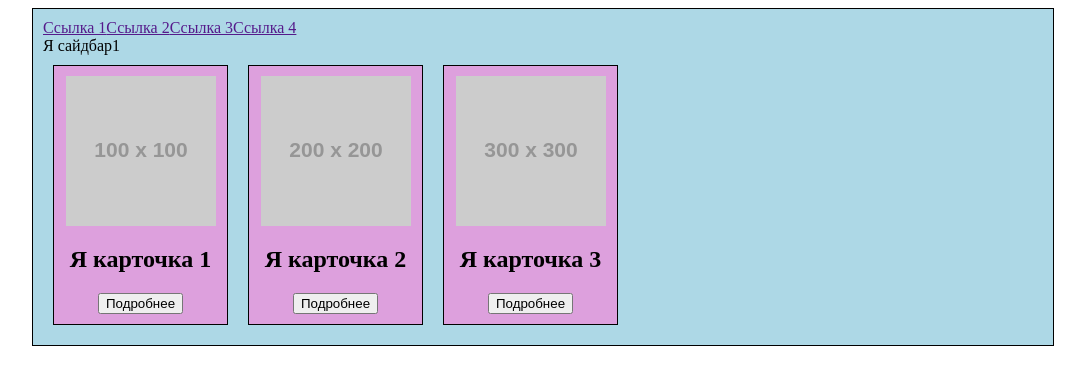
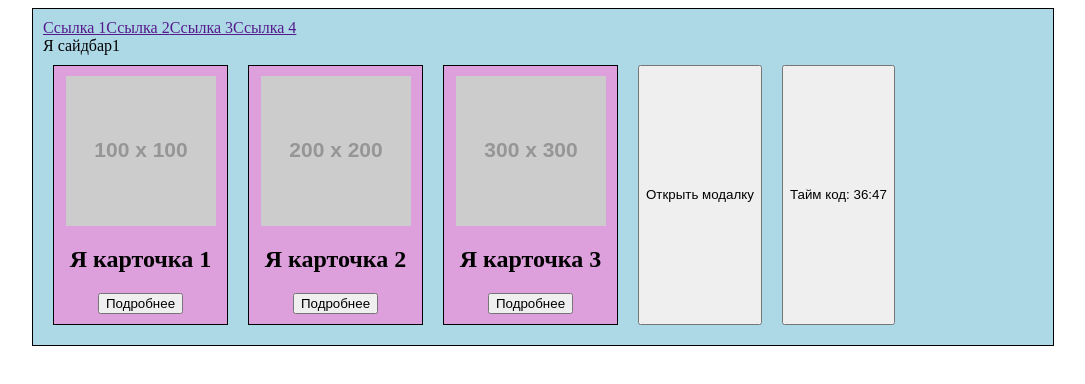
Before and after one commit to G3KT4R/Normal, a React (Create React App) app in the folder test-react/: page / in a window 1280 px wide. Shown: the top 384 px of the page, without its empty margins (97-1182 px from the left). Built offline with nearby package versions, Linux system fonts and the light colour scheme.

Commit message:
new react

```diff
--- a/test-react/src/components/Main/Main.js
+++ b/test-react/src/components/Main/Main.js
@@ -7,6 +7,7 @@ const Main = () => {
   const [isModalOpen, setIsModalOpen] = useState(false);
   const [cardDescription, setCardDescription] = useState("");
   const [cardImg, setCardImg] = useState("");
+  const [isRegistrationSuccess, setIsRegistrationSuccess] = useState(false);
 
   const openModalHandler = () => {
     setIsModalOpen(true);
@@ -14,6 +15,10 @@ const Main = () => {
 
   const closeModalHandler = () => {
     setIsModalOpen(false);
+  };
+
+  const closeRegModalHandler = () => {
+    setIsRegistrationSuccess(false);
   };
 
   return (
@@ -42,13 +47,22 @@ const Main = () => {
         description="Подробное описание третьей карточки"
         img="https://placehold.co/300"
       ></Card>
-
+      <button onClick={() => setIsModalOpen(true)}>Открыть модалку</button>
       {isModalOpen === true && (
         <Modal
           closeModal={closeModalHandler}
-          description={cardDescription}
+          // description={cardDescription}
           img={cardImg}
         ></Modal>
+      )}
+
+      <button onClick={() => setIsRegistrationSuccess(true)}>
+        Тайм код: 36:47
+      </button>
+      {isRegistrationSuccess === true && (
+        <Modal closeModal={closeRegModalHandler}>
+          <div>Спасибо за регистрацию!</div>
+        </Modal>
       )}
     </main>
   );
--- a/test-react/src/components/Modal/Modal.js
+++ b/test-react/src/components/Modal/Modal.js
@@ -9,7 +9,8 @@ const Modal = (props) => {
     <div className={Styles.modal}>
       <div className={Styles["modal__content"]}>
         <img src={props.img}></img>
-        <p>{props.description}</p>
+        {props.children}
+        {/* <p>{props.description}</p> */}
         <button onClick={closeModalHandler}>Закрыть</button>
       </div>
     </div>
```
